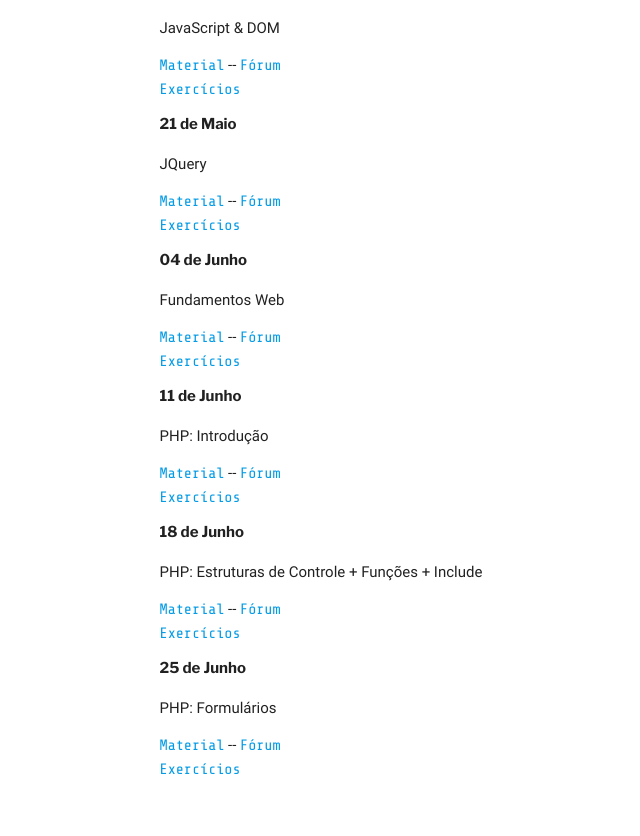
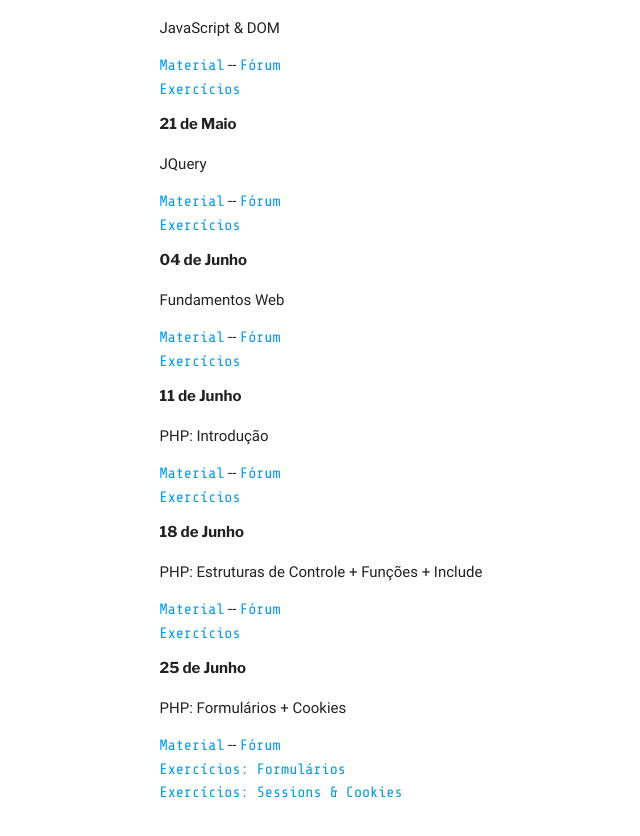
Before and after one commit to COLTEC-DAW/coltec-daw.github.io, a Jekyll site: the page built from classes.html, in a window 1280 px wide and 900 px high, scrolled down 1674 px. Shown: the top 836 px of the window, without its empty margins (149-789 px from the left). Built offline with Jekyll 4.4.1, drawn with Linux system fonts in a browser that asks for light colours; some web fonts are replaced.

Commit message:
Updated forms class

```diff
--- a/classes.html
+++ b/classes.html
@@ -115,10 +115,11 @@ layout: default
     </dd>
     <dd>
         <h6>25 de Junho</h6>
-        <p>PHP: Formulários</p>
+        <p>PHP: Formulários + Cookies</p>
         <ul>
             <li><a href="https://coltec-daw.github.io/Aula-09-PHP/">Material</a> -- <a href="https://github.com/COLTEC-DAW/Aula-09-PHP/issues">Fórum</a></li>
-            <li><a href="https://github.com/COLTEC-DAW/E09-Show-do-Bilhao#checando-respostas">Exercícios</a></li>
+            <li><a href="https://github.com/COLTEC-DAW/E09-Show-do-Bilhao#checando-respostas">Exercícios: Formulários</a></li>
+            <li><a href="https://github.com/COLTEC-DAW/E09-Show-do-Bilhao#identificando-o-jogador">Exercícios: Sessions &amp; Cookies</a></li>
         </ul>
     </dd>
 </dl>
```
